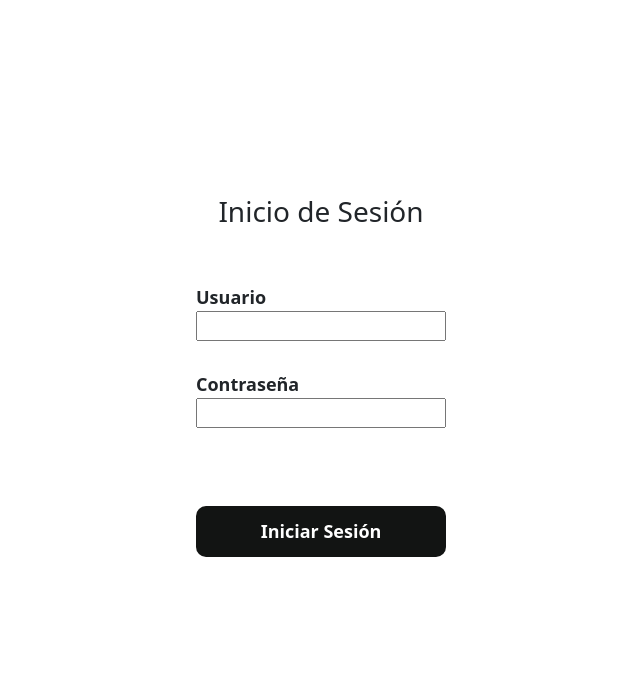
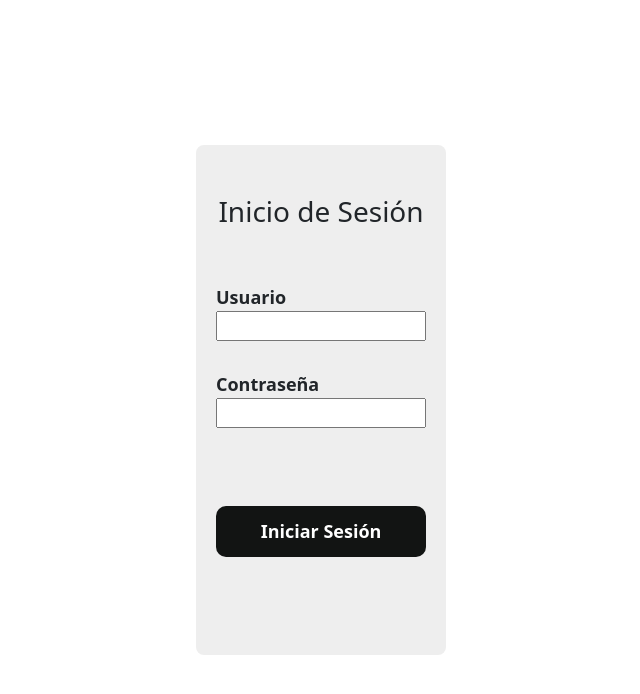
Before and after one commit to Jcorrales07/sistema-inventario, a React (Vite) app in the folder client/: page /login in a window 1280 px wide. Shown: the top 694 px of the page, without its empty margins (319-959 px from the left). Built offline with nearby package versions, Linux system fonts and the light colour scheme.

Commit message:
Background login listo

```diff
--- a/client/src/Components/LoginSignup/LoginSignup.css
+++ b/client/src/Components/LoginSignup/LoginSignup.css
@@ -13,7 +13,8 @@
 .containerIniciar {
     padding: 50px 0px;
     box-sizing: border-box;
-    background-color: #fff;
+    background-color: #eeeeee;
+    padding: 50px 20px;
     border-radius: 8px;
     display: flex;
     flex-direction: column;
```
